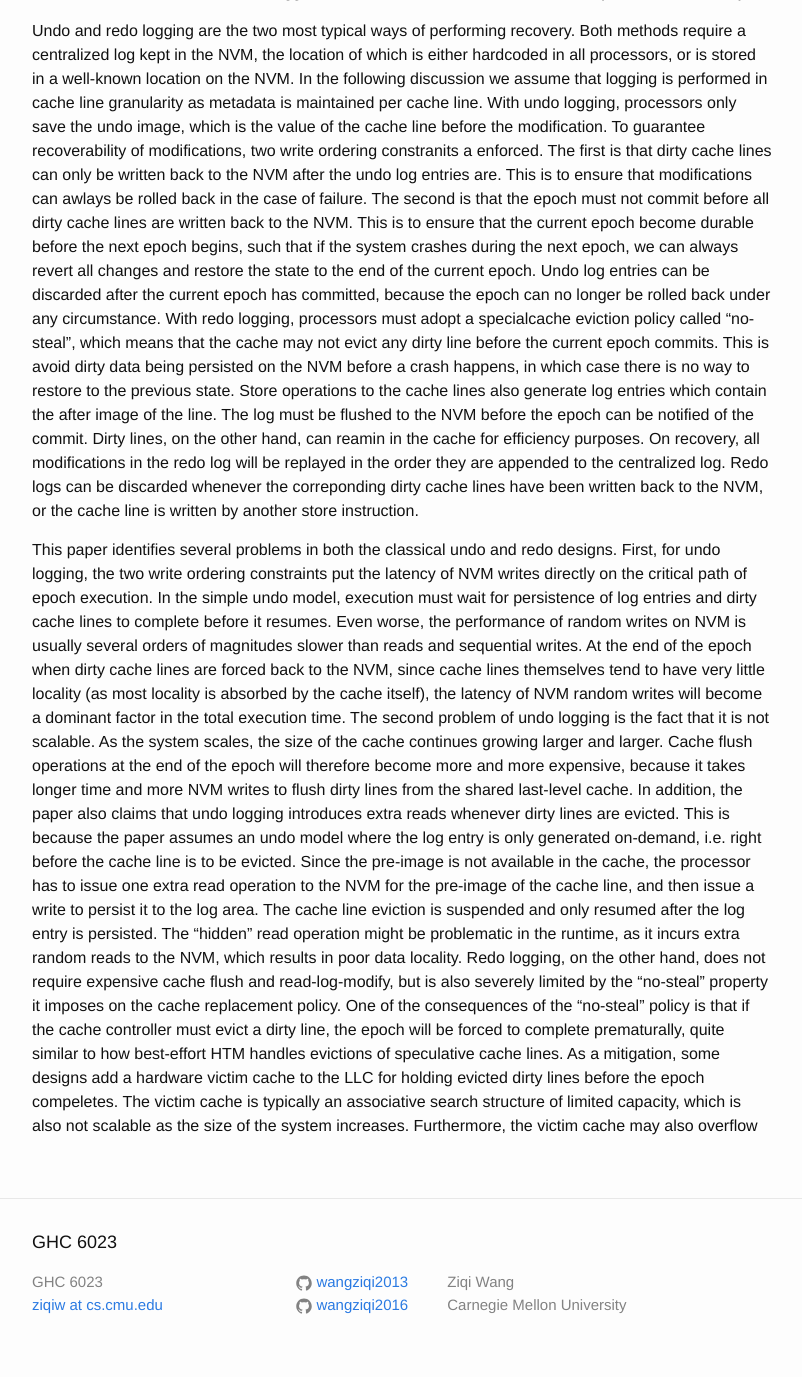
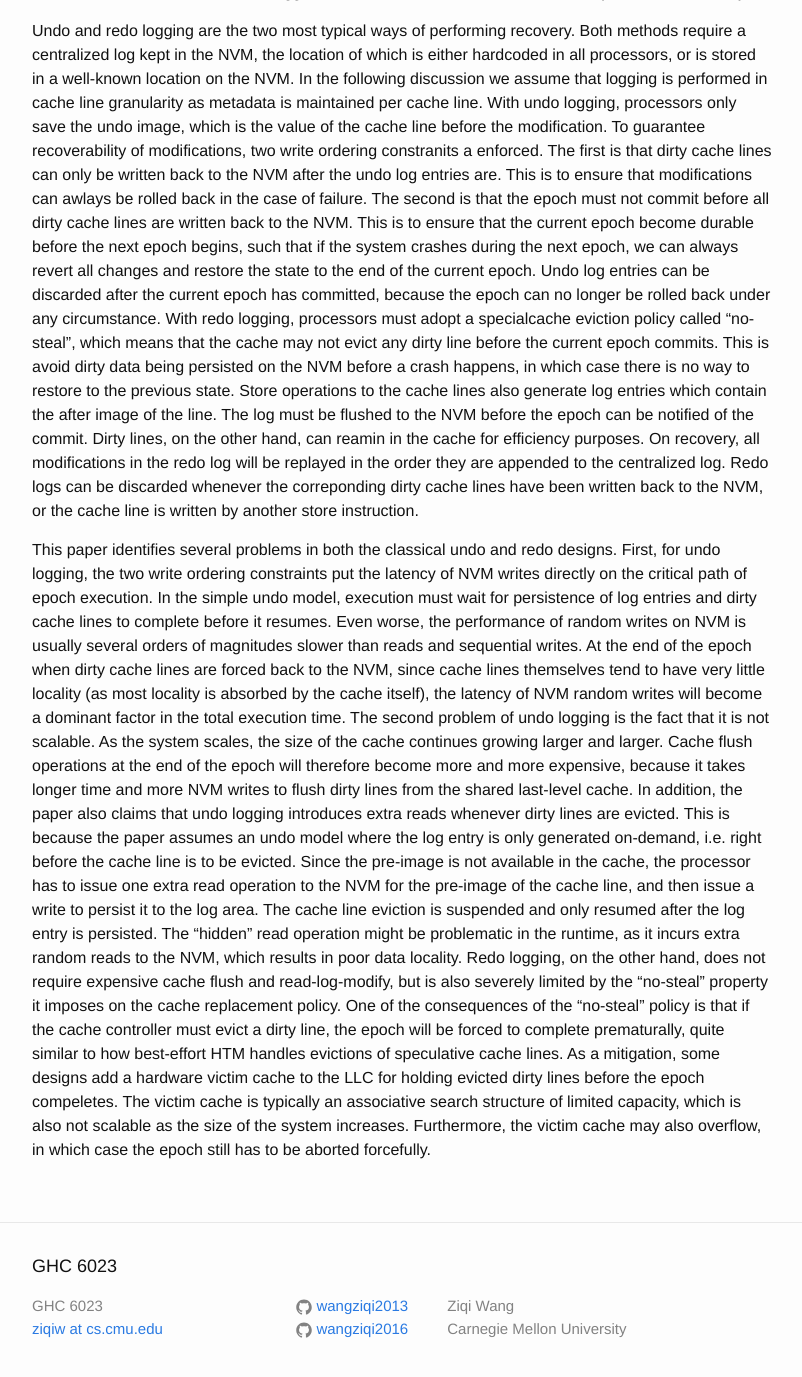
Before and after one commit to wangziqi2013/wangziqi2013.github.io, a Jekyll site: the page built from _posts/2019-02-08-picl.markdown, in a window 1280 px wide and 1400 px high, scrolled down 704 px. Shown: the top 1377 px of the window, without its empty margins (238-1040 px from the left). Built offline with Jekyll 4.4.1, drawn with Linux system fonts in a browser that asks for light colours.

Commit message:
Finish problems

```diff
--- a/_posts/2019-02-08-picl.markdown
+++ b/_posts/2019-02-08-picl.markdown
@@ -62,4 +62,4 @@ is that if the cache controller must evict a dirty line, the epoch will be force
 to how best-effort HTM handles evictions of speculative cache lines. As a mitigation, some designs add a hardware victim
 cache to the LLC for holding evicted dirty lines before the epoch compeletes. The victim cache is typically an associative
 search structure of limited capacity, which is also not scalable as the size of the system increases. Furthermore, the victim
-cache may also overflow
+cache may also overflow, in which case the epoch still has to be aborted forcefully.
```
